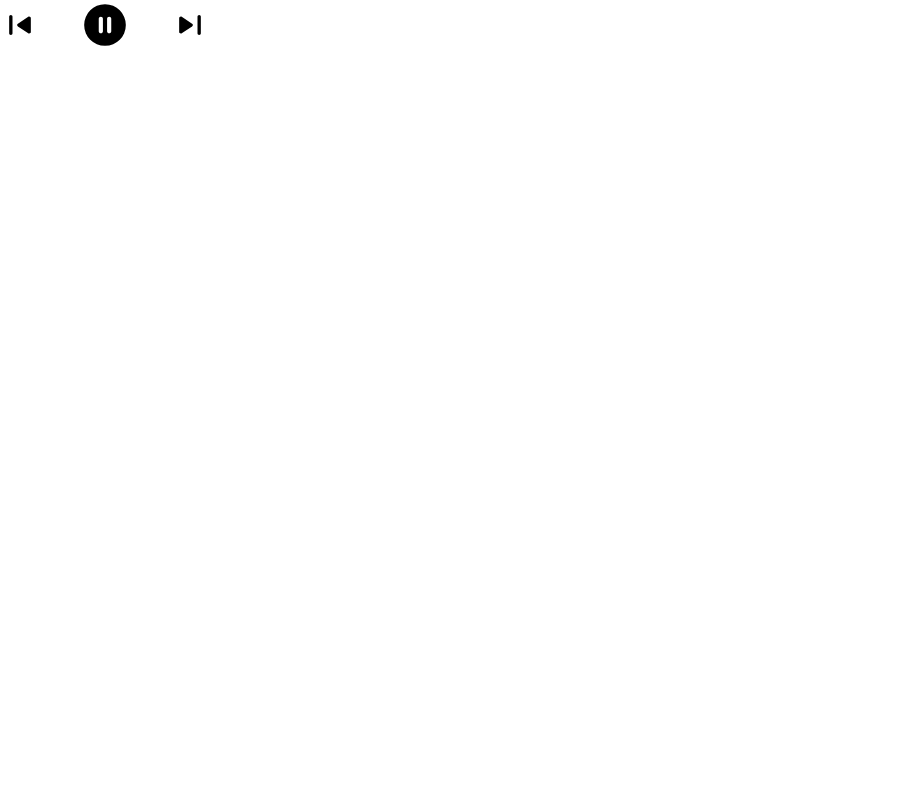
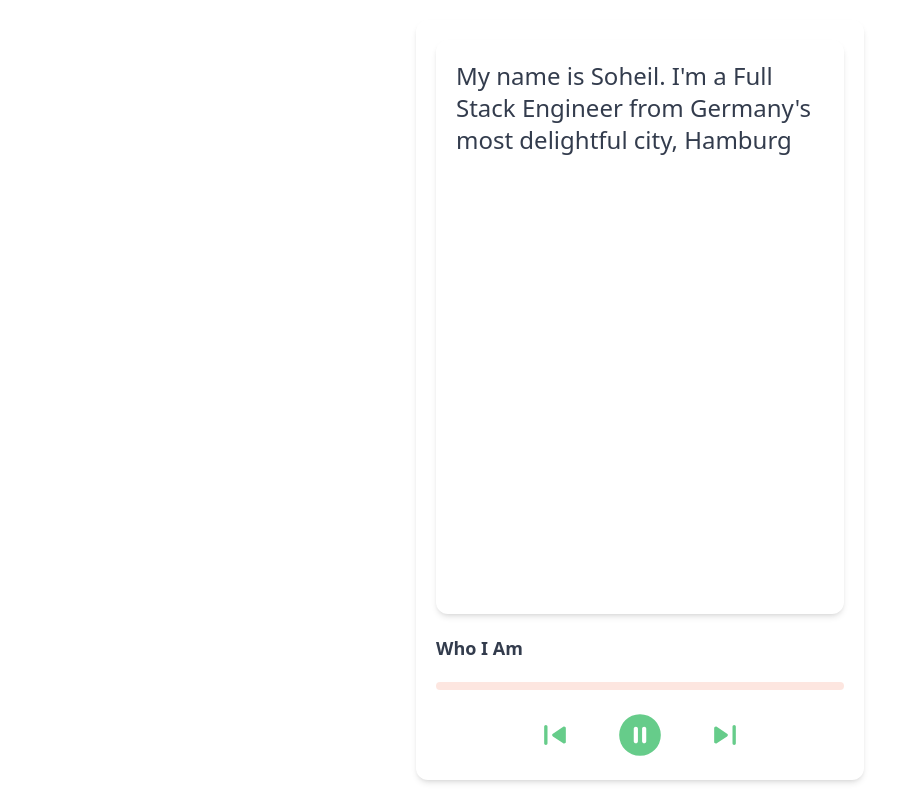
Before and after one commit to s0h311/homepage-music-player, a Vue app: page / in a window 1280 px wide. Shown: the whole page, without its empty margins (0-917 px from the left). Built offline with nearby package versions, Linux system fonts and the light colour scheme.

Commit message:
add new components, add daisy ui

```diff
--- a/package.json
+++ b/package.json
@@ -16,6 +16,7 @@
   "devDependencies": {
     "@vitejs/plugin-vue": "^5.2.3",
     "@vue/tsconfig": "^0.7.0",
+    "daisyui": "^5.0.43",
     "oxlint": "^1.1.0",
     "prettier": "^3.5.3",
     "typescript": "~5.8.3",
--- a/src/App.vue
+++ b/src/App.vue
@@ -1,5 +1,10 @@
 <template>
-  <MusicPlayer />
+  <main
+    data-theme="emerald"
+    class="max-w-md mx-auto py-5 h-screen"
+  >
+    <MusicPlayer />
+  </main>
 </template>
 
 <script setup lang="ts">
--- a/src/components/Controls.vue
+++ b/src/components/Controls.vue
@@ -1,25 +1,37 @@
 <template>
-  <div class="flex items-center gap-10">
+  <div class="flex items-center justify-center gap-10">
     <button @click="$emit('previous')">
-      <PreviousIcon lg />
+      <PreviousIcon
+        lg
+        fill-color="fill-primary"
+      />
     </button>
 
     <button
       v-if="playing"
       @click="pause"
     >
-      <PauseIcon xl />
+      <PauseIcon
+        xl
+        fill-color="fill-primary"
+      />
     </button>
 
     <button
       v-else
       @click="resume"
     >
-      <ResumeIcon xl />
+      <ResumeIcon
+        xl
+        fill-color="fill-primary"
+      />
     </button>
 
     <button @click="$emit('next')">
-      <NextIcon lg />
+      <NextIcon
+        lg
+        fill-color="fill-primary"
+      />
     </button>
   </div>
 </template>
--- /dev/null
+++ b/src/components/Cover.vue
@@ -0,0 +1,12 @@
+<template>
+  <div
+    class="rounded-xl shadow-md p-5 text-2xl"
+    v-html="content"
+  ></div>
+</template>
+
+<script setup lang="ts">
+  defineProps<{
+    content: string
+  }>()
+</script>
--- a/src/components/MusicPlayer.vue
+++ b/src/components/MusicPlayer.vue
@@ -1,7 +1,74 @@
 <template>
-  <Controls />
+  <div class="flex flex-col rounded-xl shadow-md p-5 h-full gap-5">
+    <Cover
+      v-if="currentContent"
+      class="overflow-scroll h-full"
+      :content="currentContent.text"
+    />
+
+    <div class="mt-auto grid gap-5">
+      <h2
+        v-if="currentContent"
+        class="font-bold text-lg"
+      >
+        {{ currentContent.title }}
+      </h2>
+
+      <Progress
+        class="w-full"
+        :max="contents.length"
+        :value="currentContentIndex"
+      />
+
+      <Controls
+        @previous="previous"
+        @next="next"
+        @pause="pause"
+        @resume="resume"
+      />
+    </div>
+  </div>
 </template>
 
 <script setup lang="ts">
+  import { computed, ref } from 'vue'
+  import Cover from './Cover.vue'
+  import Progress from './Progress.vue'
   import Controls from './Controls.vue'
+  import type { Content } from './types'
+  import { contentData } from './data'
+
+  const currentContentIndex = ref<number>(0)
+
+  const currentContent = computed(() => {
+    if (contents.value.length > 0) {
+      return contents.value[currentContentIndex.value]
+    }
+
+    return null
+  })
+
+  const contents = ref<Content[]>(contentData)
+
+  function previous(): void {
+    if (currentContentIndex.value === 0) {
+      currentContentIndex.value = contents.value.length - 1
+      return
+    }
+
+    currentContentIndex.value--
+  }
+
+  function next(): void {
+    if (currentContentIndex.value === contents.value.length - 1) {
+      currentContentIndex.value = 0
+      return
+    }
+
+    currentContentIndex.value++
+  }
+
+  function pause(): void {}
+
+  function resume(): void {}
 </script>
--- /dev/null
+++ b/src/components/Progress.vue
@@ -0,0 +1,20 @@
+<template>
+  <progress
+    class="progress progress-accent w-56"
+    :max
+    :value
+  />
+</template>
+
+<script setup lang="ts">
+  defineProps<{
+    max: number
+    value: number
+  }>()
+</script>
+
+<style scoped>
+  ::-webkit-progress-bar {
+    border-radius: 10px;
+  }
+</style>
--- /dev/null
+++ b/src/components/data.ts
@@ -0,0 +1,38 @@
+import type { Content } from './types'
+
+export const contentData: Content[] = [
+  {
+    title: 'Who I Am',
+    text: `My name is Soheil. I'm a Full Stack Engineer from Germany's most delightful city, Hamburg`,
+  },
+  {
+    title: 'Who I Am Part II',
+    text: `I enjoy reading books. Some of my favourites are Harari's Sapiens and Homo Deus and Goethe's Faust. I also like traveling, running, playing the guitar and swimming. I'm currently interested in robust software architecture design in web applications and frontend tooling.`,
+  },
+  {
+    title: 'What I Do',
+    text: `Full Stack Engineer at CHECK24 in Hamburg. Working with smart and passionate people.`,
+  },
+  {
+    title: 'What I Do Part II',
+    text: `I help organizing community events from time to time. Last one was DevFest Hamburg 2024. I've also previously built a GDSC at my university with the help of a great team. `,
+  },
+  {
+    title: 'What I Do Part III',
+    text: `I contribute to a small extent to open source projects. Some of the repos include Nuxt, Next.js, React and Supabase.`,
+  },
+  {
+    title: 'Experimenting With Things',
+    text: `Currently building an auto scaler in Go.<br/><br/>
+    Built a zero dependency state management library in JavaScript.<br/><br/>
+    Building extensions to make Redux, NgRx, Pinia and co. safer to work with.<br/><br/>
+    Built a Nuxt.js SaaS boilerplate with Auth, DB, Payment etc.<br/><br/>
+    Built a Feedback collecting app that uses AI to create TODOs from the feedbacks.<br/><br/>
+    For book lovers: a reminder app.<br/><br/>
+    Landing page for my favorite café.<br/><br/>
+    A simple landing page for a construction company.<br/><br/>
+    Gave a web development workshop for students of my uni.<br/><br/>
+    Built a basic web server in Go.<br/><br/>
+    And more...`,
+  },
+]
--- /dev/null
+++ b/src/components/types.ts
@@ -0,0 +1,4 @@
+export type Content = {
+  title: string
+  text: string
+}
--- a/src/style.css
+++ b/src/style.css
@@ -1,4 +1,10 @@
 @import 'tailwindcss';
+@plugin "daisyui" {
+  themes:
+    light --default,
+    dark --prefersdark,
+    emerald;
+}
 
 html {
   color-scheme: light dark;
```
Also changed, not shown: 1 other file (tests, documents, lock files or other folders).
